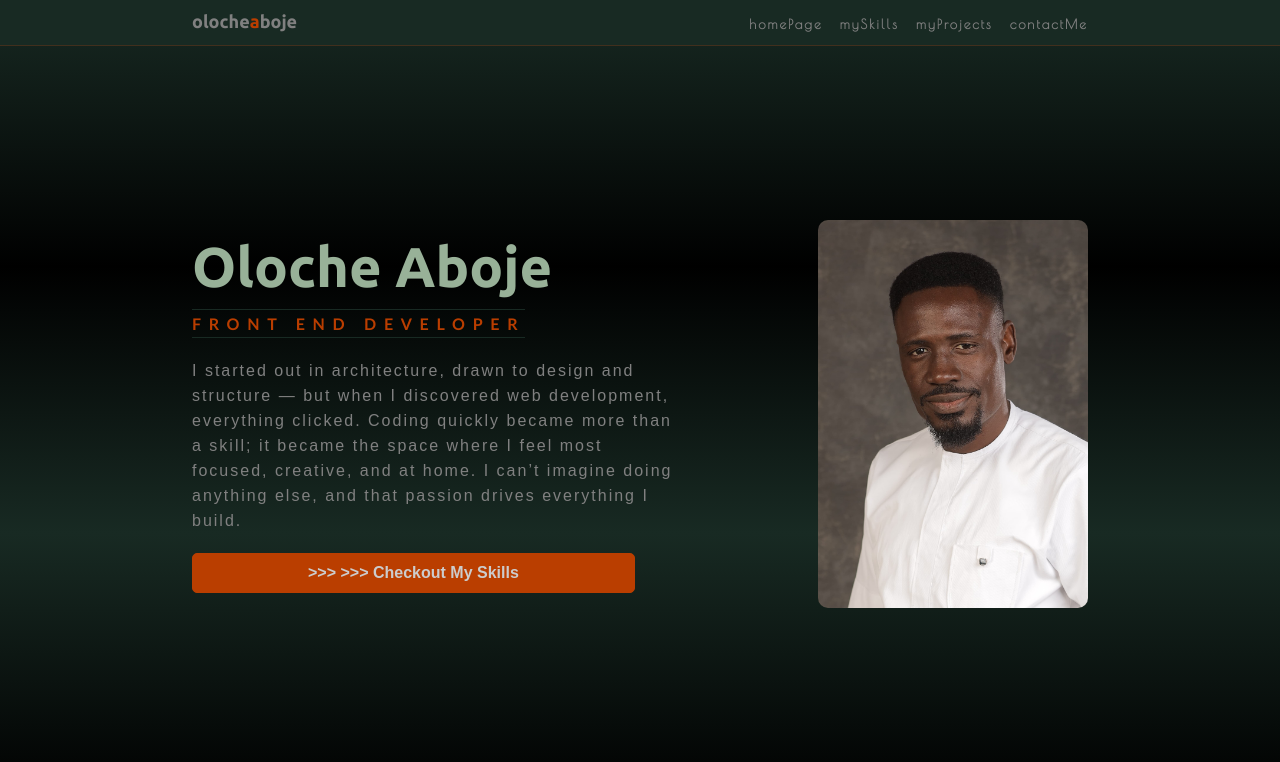
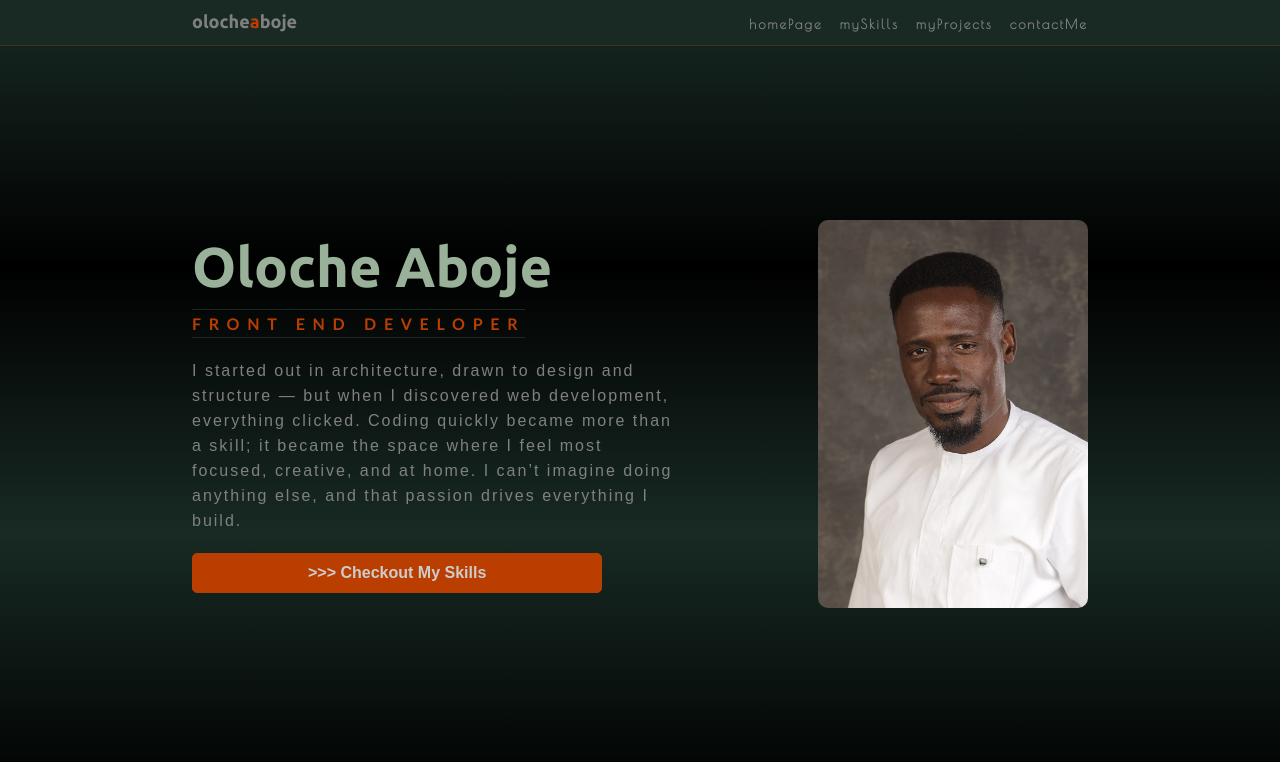
Before and after one commit to accdev1694/react-portfolio, a React (Vite) app: page / in a window 1280 px wide. Shown: the top 762 px of the page. Built offline with nearby package versions, Linux system fonts and the light colour scheme.

Commit message:
create leftIntroContent and logic as template component

```diff
--- a/src/components/HomePage.jsx
+++ b/src/components/HomePage.jsx
@@ -1,19 +1,10 @@
 import myPhoto from "../assets/images/my-photo.jpg";
-import { useNavigate } from "react-router-dom";
+import LeftIntroContent from "./LeftIntroContent";
+
 const HomePage = ({ leftHero }) => {
-  const { heading, subHeading, description, learnMore } = leftHero[0].home;
-  const navigate = useNavigate()
-
   return (
     <div className="hero">
-      <div className="left-intro">
-        <h1 className="main-section-heading">{heading}</h1>
-        <h2 className="hero-subheading">{subHeading}</h2>
-        <p className="description">{description}</p>
-        <button onClick={()=>{navigate('/my-skills')}} className="learn-more">
-          {">>>"} {learnMore}
-        </button>
-      </div>
+      <LeftIntroContent leftHero={leftHero} page={0} nextPage={"/my-skills"} />
       <div className="right-intro">
         <img className="my-photo" src={myPhoto} alt="my passport photograph" />{" "}
       </div>
--- /dev/null
+++ b/src/components/LeftIntroContent.jsx
@@ -0,0 +1,23 @@
+import { useNavigate } from "react-router-dom";
+
+const LeftIntroContent = ({ leftHero, page, nextPage }) => {
+  const { heading, subHeading, description, learnMore } = leftHero[page].home;
+  const navigate = useNavigate();
+  return (
+    <div className="left-intro">
+      <h1 className="main-section-heading">{heading}</h1>
+      <h2 className="hero-subheading">{subHeading}</h2>
+      <p className="description">{description}</p>
+      <button
+        onClick={() => {
+          navigate(nextPage);
+        }}
+        className="learn-more"
+      >
+        {learnMore}
+      </button>
+    </div>
+  );
+};
+
+export default LeftIntroContent;
```
